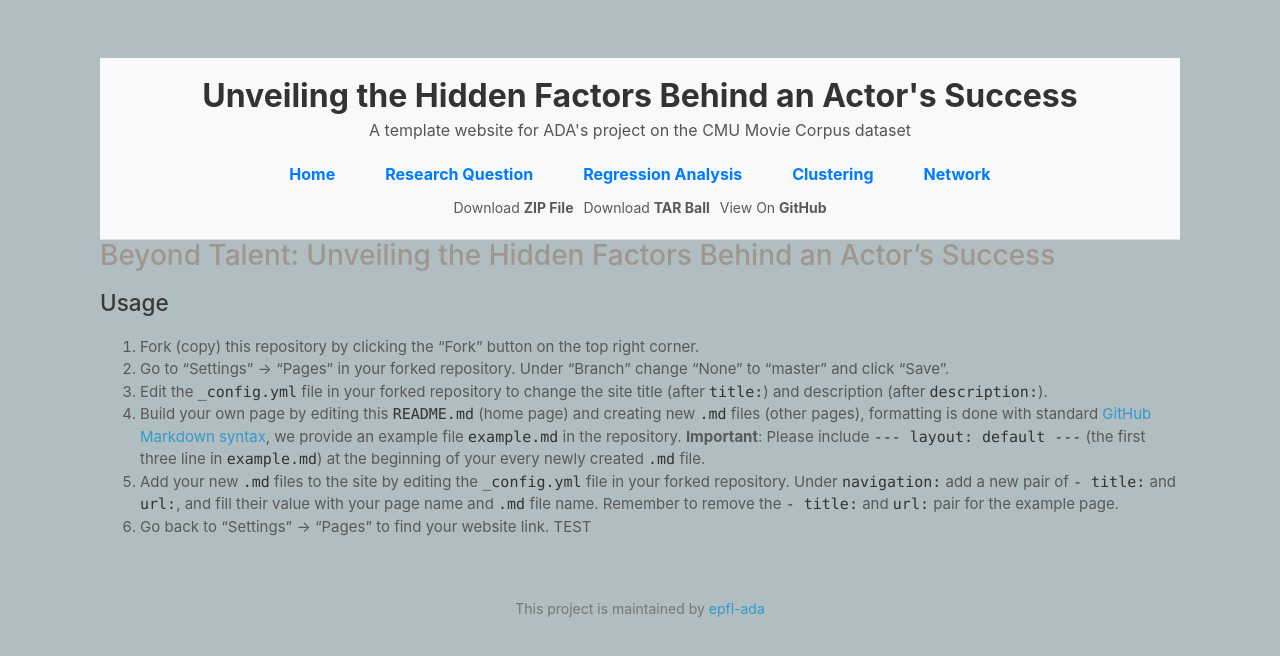
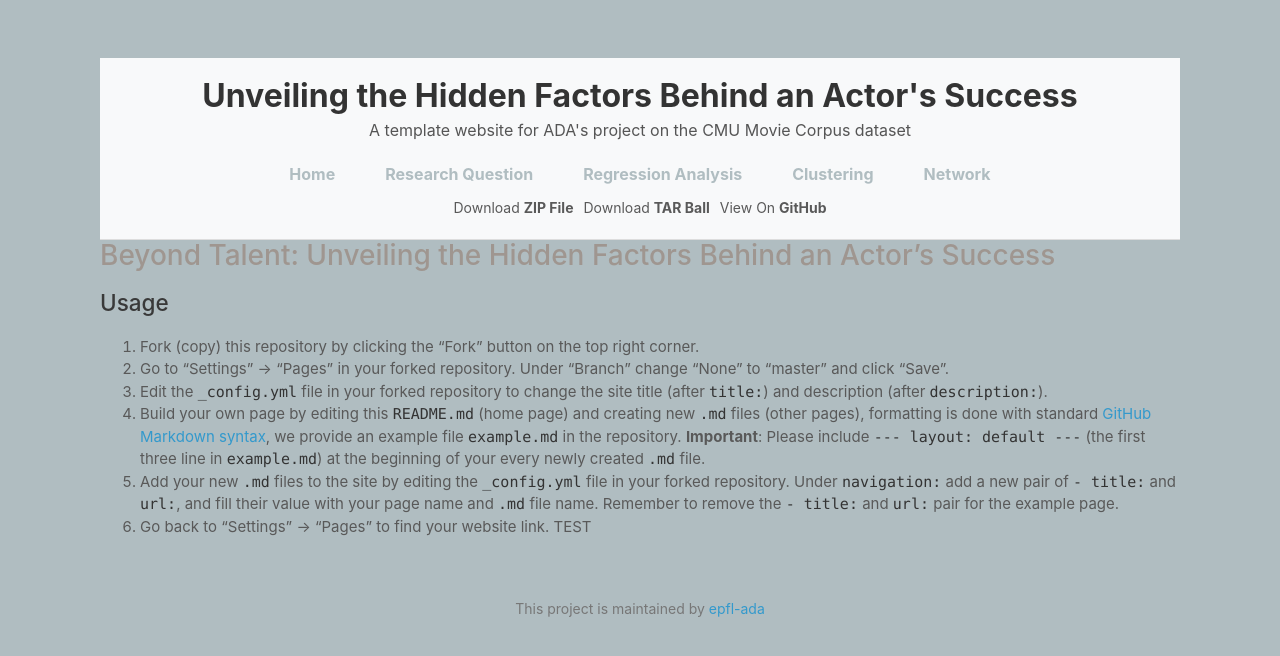
Before and after one commit to epfl-ada/ada-2024-project-arabsdatascientists2024, a Jekyll site: the page built from README.md, in a window 1280 px wide. Shown: the top 656 px of the page. Built offline with Jekyll 4.4.1, drawn with Linux system fonts in a browser that asks for light colours; our own code applies the rules of GitHub Pages for plain Markdown files.

Commit message:
Update styles.css

```diff
--- a/assets/css/styles.css
+++ b/assets/css/styles.css
@@ -140,7 +140,7 @@ nav ul li {
 nav ul li a {
   text-decoration: none;
   font-size: 16px;
-  color: #007bff;
+  color: #b0bdc1;
   font-weight: bold;
   padding: 10px 15px;
   border-radius: 5px;
```
